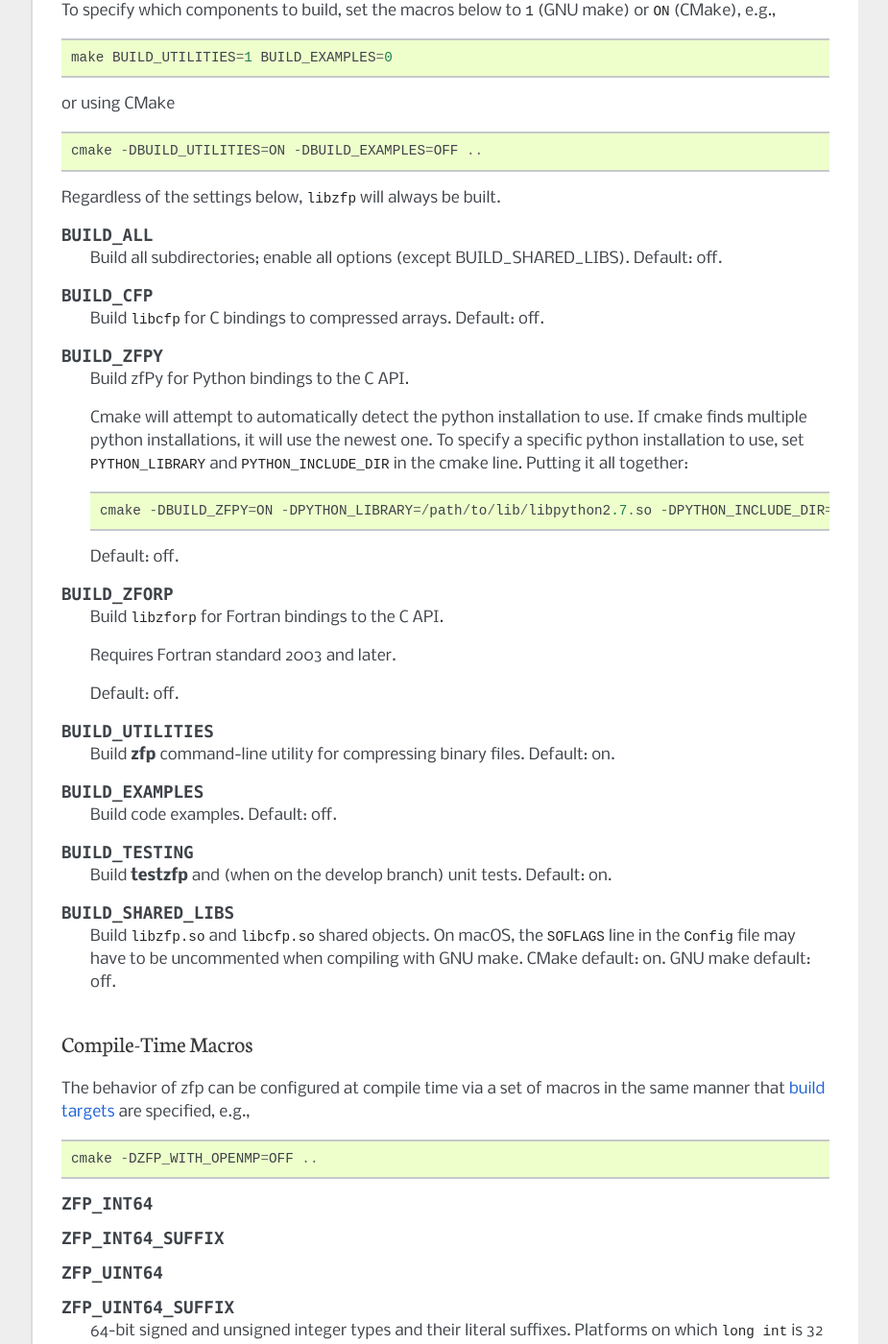
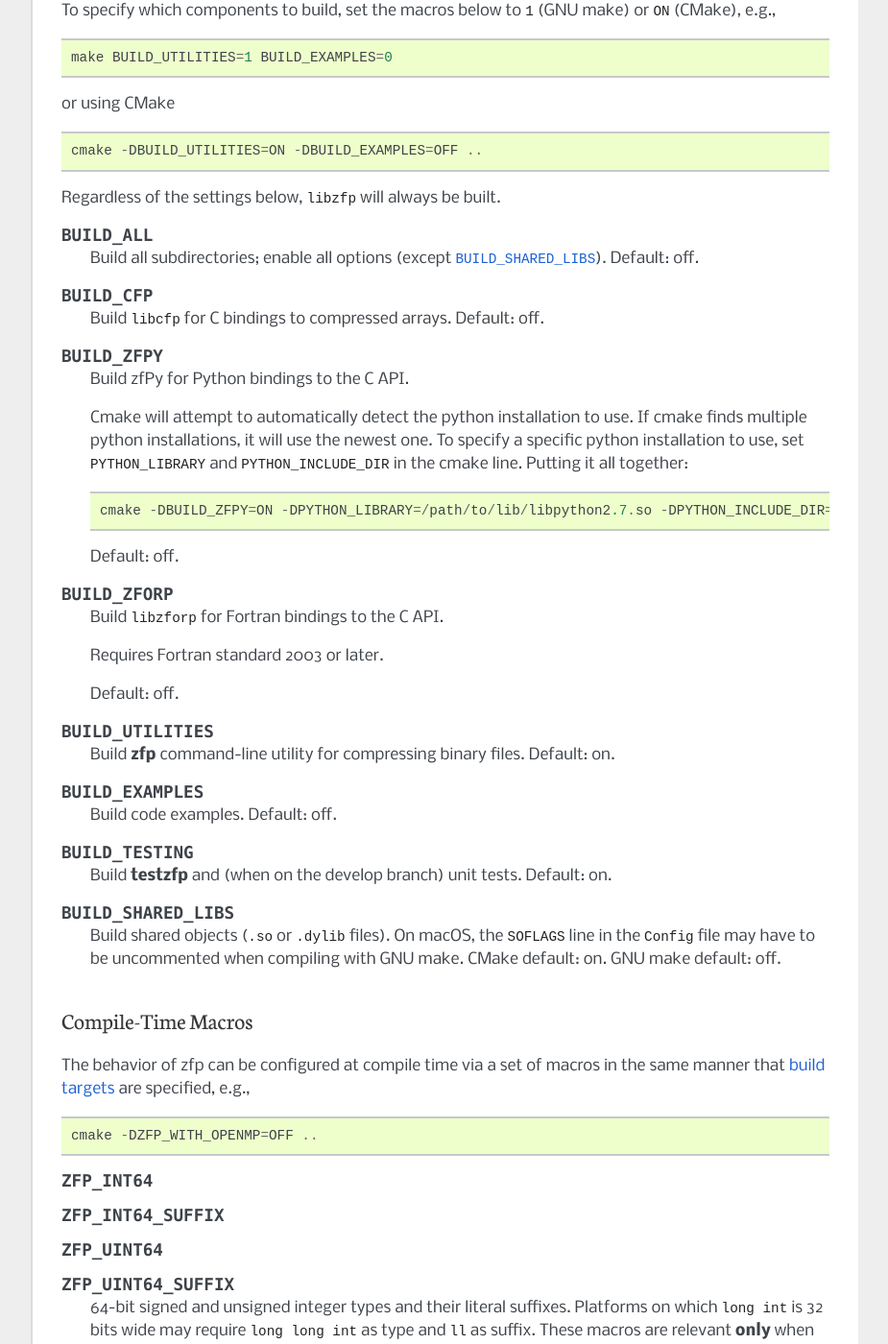
Before and after one commit to LLNL/zfp, a Sphinx documentation site: the page built from docs/source/installation.rst, in a window 1280 px wide and 1400 px high, scrolled down 1963 px. Shown: the whole window at 96% size, without its empty margins (198-1123 px from the left). Built offline with Sphinx 7.4.7, drawn with Linux system fonts in a browser that asks for light colours; formulas are drawn with MathJax 3.

```diff
--- a/docs/source/installation.rst
+++ b/docs/source/installation.rst
@@ -122,7 +122,8 @@
 
 .. c:macro:: BUILD_ALL
 
-  Build all subdirectories; enable all options (except BUILD_SHARED_LIBS).
+  Build all subdirectories; enable all options (except
+  :c:macro:`BUILD_SHARED_LIBS`).
   Default: off.
 
 .. c:macro:: BUILD_CFP
@@ -134,10 +135,10 @@
 
   Build |zfpy| for Python bindings to the C API.
 
-  Cmake will attempt to automatically detect the python installation to use.  If cmake
-  finds multiple python installations, it will use the newest one.  To specify a
-  specific python installation to use, set ``PYTHON_LIBRARY`` and
-  ``PYTHON_INCLUDE_DIR`` in the cmake line. Putting it all together::
+  Cmake will attempt to automatically detect the python installation to use.
+  If cmake finds multiple python installations, it will use the newest one.
+  To specify a specific python installation to use, set ``PYTHON_LIBRARY``
+  and ``PYTHON_INCLUDE_DIR`` in the cmake line. Putting it all together::
 
       cmake -DBUILD_ZFPY=ON -DPYTHON_LIBRARY=/path/to/lib/libpython2.7.so -DPYTHON_INCLUDE_DIR=/path/to/include/python2.7 ..
 
@@ -147,7 +148,7 @@
 
   Build |libzforp| for Fortran bindings to the C API.
 
-  Requires Fortran standard 2003 and later.
+  Requires Fortran standard 2003 or later.
 
   Default: off.
 
@@ -168,7 +169,7 @@
 
 .. c:macro:: BUILD_SHARED_LIBS
 
-  Build :file:`libzfp.so` and :file:`libcfp.so` shared objects.
+  Build shared objects (:file:`.so` or :file:`.dylib` files).
   On macOS, the :code:`SOFLAGS` line in the :file:`Config` file may have
   to be uncommented when compiling with GNU make.
   CMake default: on.
```
Also changed, not shown: 3 other files.
